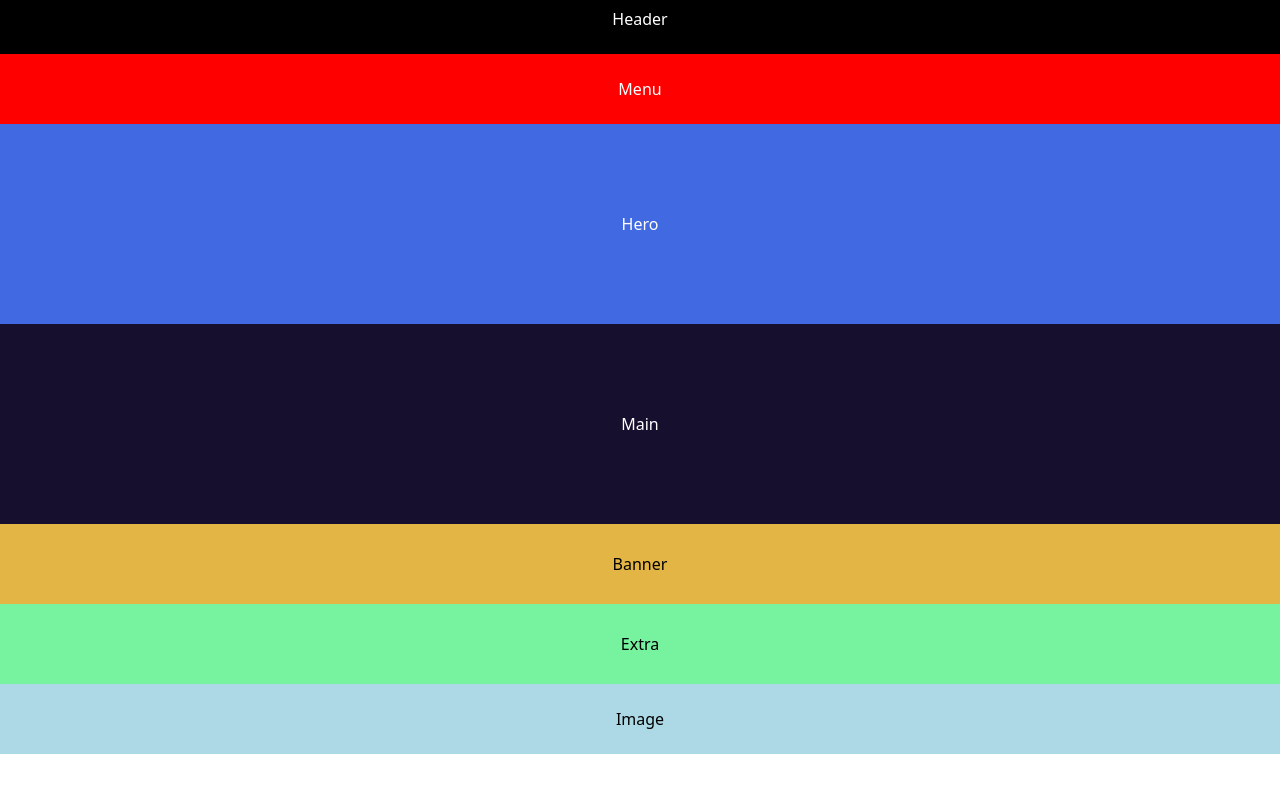
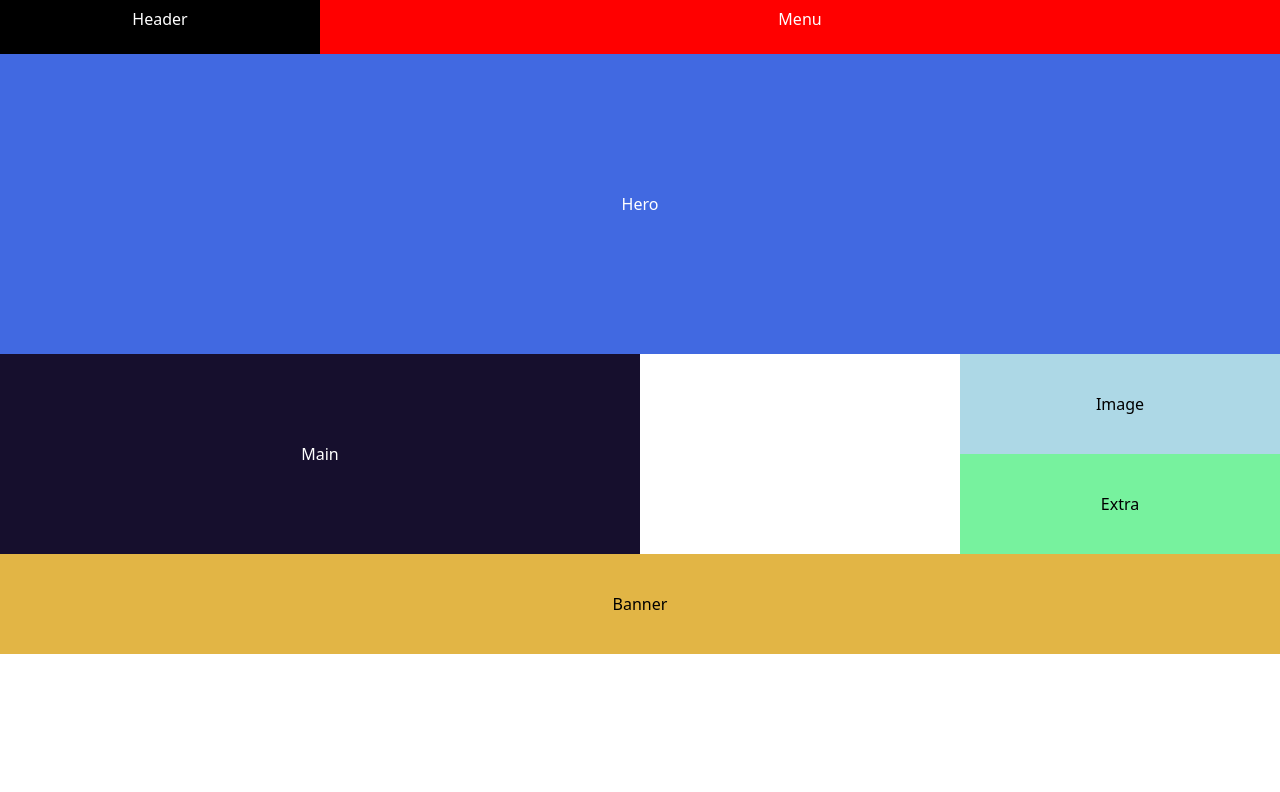
Before and after one commit to polvaraguirado/bootcamp, a plain HTML site: page css/grid.html in a window 1280 px wide. Drawn offline with Linux system fonts and the light colour scheme.

Commit message:
20/09/2024

```diff
--- a/css/grid.css
+++ b/css/grid.css
@@ -3,9 +3,10 @@ body {
   font-family: system-ui;
   margin-top: -16px;
 }
-.container{
-    display: grid;
-    grid-template-columns: 1fr;
+.container {
+  display: grid;
+  grid-template-columns: 1fr;
+  grid-template-rows: auto;
 }
 .item {
   height: 70px;
@@ -39,40 +40,115 @@ nav {
   color: white;
   height: 200px;
 }
-.naranja {
+.banner {
   background-color: rgba(219, 164, 25, 0.806);
   height: 80px;
 }
-.verde {
+.extra {
   background-color: rgba(87, 239, 135, 0.806);
   height: 80px;
 }
-.azulclaro {
+.image {
   background-color: lightblue;
+  height: 80px;
 }
 
-
-
-
-
-  /*Tablet*/
+/*Tablet*/
 
 @media (min-width: 768px) {
-
-  .menu {
-
-    grid-row-start:span 3;
-    grid-row-end: span 5 ;
+  .container {
+    grid-template-columns: 1fr 2fr 1fr;
 
   }
+  .header {
+    grid-column-start: 1;
+    grid-column-end: 4;
+    grid-row-end: 1;
+  }
+  .hero {
+    grid-column-start: 1;
+    grid-column-end: 4;
+    height: 300px;
+  }
+  .main {
+    grid-column-start: 2;
+    grid-column-end: 4;
+  }
+  .banner {
+    grid-column-start: 2;
+    grid-column-end: 4;
+    grid-row-start: 3;
+    height: 100px;
+  }
+  .menu {
+    grid-row-start: 2;
+    grid-row-end: 5;
+    height: 400px;
+  }
+  .extra {
+    grid-row-start: 4;
+    grid-row-end: 4;
+    grid-column-start: 2;
 
-
+    height: 100px;
+  }
+  .image {
+    grid-row-start: 4;
+    grid-row-end: 4;
+    grid-column-start: 2;
+    grid-column-start: 3;
+    height: 100px;
+  }
 }
 
-  /*Ordenador*/
+/*Ordenador*/
 
 @media (min-width: 1024px) {
-  /* body {
-      background-color: green;
-    } */
+  .container {
+    grid-template-columns: 1fr 1fr 1fr 1fr;
+    grid-template-rows: auto;
+  }
+  .header {
+    grid-column-start: 1;
+    grid-column-end: 2;
+    grid-row-start: 1;
+    grid-row-end: 1;
+  }
+  .hero {
+    grid-row-start: 2;
+    grid-column-start: 1;
+    grid-column-end: 5;
+    height: 300px;
+  }
+  .main {
+    grid-column-start: 1;
+    grid-column-end: 3;
+    grid-row-start: 4;
+    grid-row-start: 4;
+  }
+  .banner {
+    grid-column-start: 1;
+    grid-column-end: 5;
+    grid-row-start: 5;
+    height: 100px;
+  }
+  .menu {
+    grid-column-start: 2;
+    grid-column-end: 5;
+    grid-row: 1;
+    height: 70px;
+  }
+  .extra {
+    grid-row-start: 4;
+    grid-row-end: 5;
+    grid-column-start: 4;
+    height: auto;
+    margin-top: 100px;
+  }
+  .image {
+    grid-row-start: 4;
+    grid-row-end: 4;
+    grid-column-start: 4;
+
+  }
 }
--- a/css/grid.html
+++ b/css/grid.html
@@ -11,10 +11,10 @@
       <header class="item header negro">Header</header>
       <nav class="item menu rojo">Menu</nav>
       <div class="item hero azul">Hero</div>
-      <main class="item main azuloscuro">Main</main>
-      <div class="item div naranja">Banner</div>
-      <div class="item div verde">Extra</div>
-      <div class="item div image azulclaro">Image</div>
+      <main class="item main">Main</main>
+      <div class="item div banner">Banner</div>
+      <div class="item div extra">Extra</div>
+      <div class="item div image">Image</div>
     </section>
   </body>
 </html>
```
